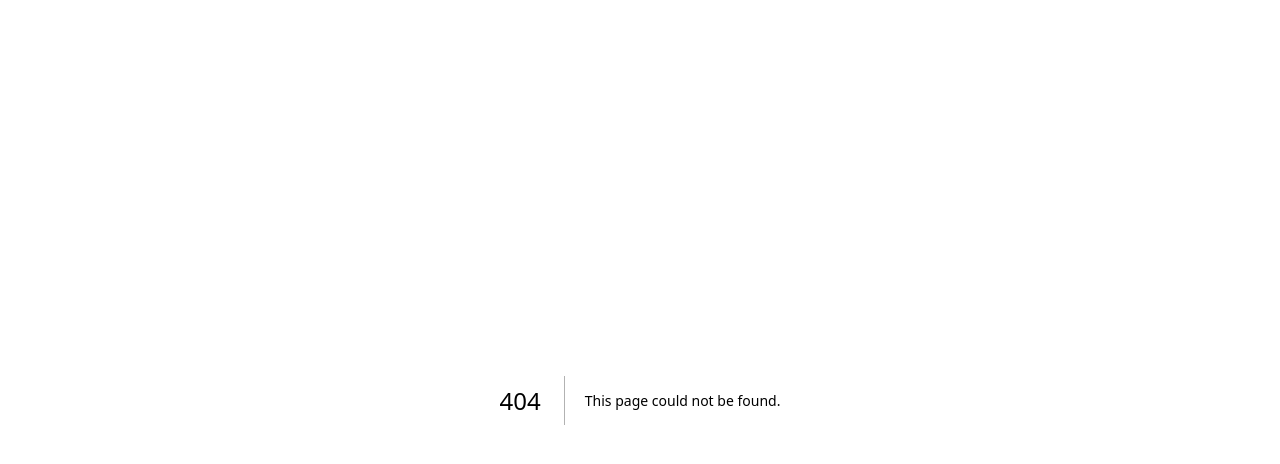
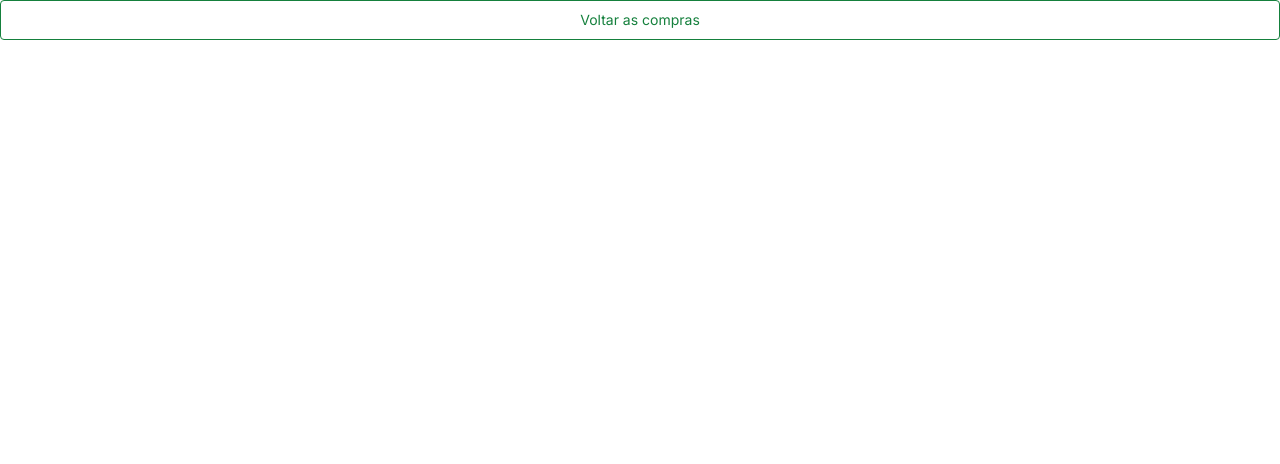
Before and after one commit to JhulyBastos/projeto-loja, a Next.js app: page /1/ConfirmedPurchase in a window 1280 px wide. Before the commit this address had no page. Shown: the top 464 px of the page. Built offline with nearby package versions, Linux system fonts and the light colour scheme.

Commit message:
finish button

```diff
--- /dev/null
+++ b/src/app/[id]/ConfirmedPurchase/page.tsx
@@ -0,0 +1,18 @@
+import { Button } from "@/components/Button";
+import { useRouter } from "next/navigation";
+
+export default function ConfirmedPurchase() {
+  const router = useRouter();
+  return (
+    <div className="w-full h-full bg-white">
+      <div>
+        <Button
+          onClick={() => router.push("/")}
+          classname="w-[170px] px-2 font-normal"
+        >
+          Voltar as compras
+        </Button>
+      </div>
+    </div>
+  );
+}
--- a/src/app/[id]/page.tsx
+++ b/src/app/[id]/page.tsx
@@ -7,13 +7,7 @@ import Profile from "@/components/Profile";
 import ShippingDetails from "@/components/ShippingDetails";
 import { shoes } from "@/data/shoes";
 import { Shoe } from "@/types/Shoe";
-import {
-  UserRound,
-  Package,
-  CircleDollarSign,
-  ShoppingCart,
-  MoveRight,
-} from "lucide-react";
+
 import { usePathname, useRouter } from "next/navigation";
 import { useEffect, useState } from "react";
 
@@ -48,7 +42,7 @@ export default function TennisInformation() {
           </div>
           <div>
             {step == 0 ? <Profile nextStep={nextStep} /> : null}
-            {step == 1 ? <Payment /> : null}
+            {step == 1 ? <Payment nextStep={nextStep} /> : null}
             {step == 2 ? <ShippingDetails /> : null}
           </div>
         </div>
--- a/src/components/Payment/index.tsx
+++ b/src/components/Payment/index.tsx
@@ -2,7 +2,11 @@ import { useRouter } from "next/navigation";
 import { Button } from "../Button";
 import { Input } from "../Input";
 
-export default function Payment() {
+export interface StepProps {
+  nextStep: () => void;
+}
+
+export default function Payment({ nextStep }: StepProps) {
   const router = useRouter();
   return (
     <div className="flex flex-col gap-10">
@@ -41,7 +45,7 @@ export default function Payment() {
         >
           Cancelar pedido
         </Button>
-        <Button classname="w-[170px] px-2 font-normal">
+        <Button onClick={nextStep} classname="w-[170px] px-2 font-normal">
           Continuar comprando
         </Button>
       </div>
--- a/src/components/ShippingDetails/index.tsx
+++ b/src/components/ShippingDetails/index.tsx
@@ -64,7 +64,12 @@ export default function ShippingDetails() {
         >
           Cancelar pedido
         </Button>
-        <Button classname="w-[170px] px-2 font-normal">Finalizar pedido</Button>
+        <Button
+          onClick={() => router.push("/ConfirmedPurchase")}
+          classname="w-[170px] px-2 font-normal"
+        >
+          Finalizar pedido
+        </Button>
       </div>
     </div>
   );
```
